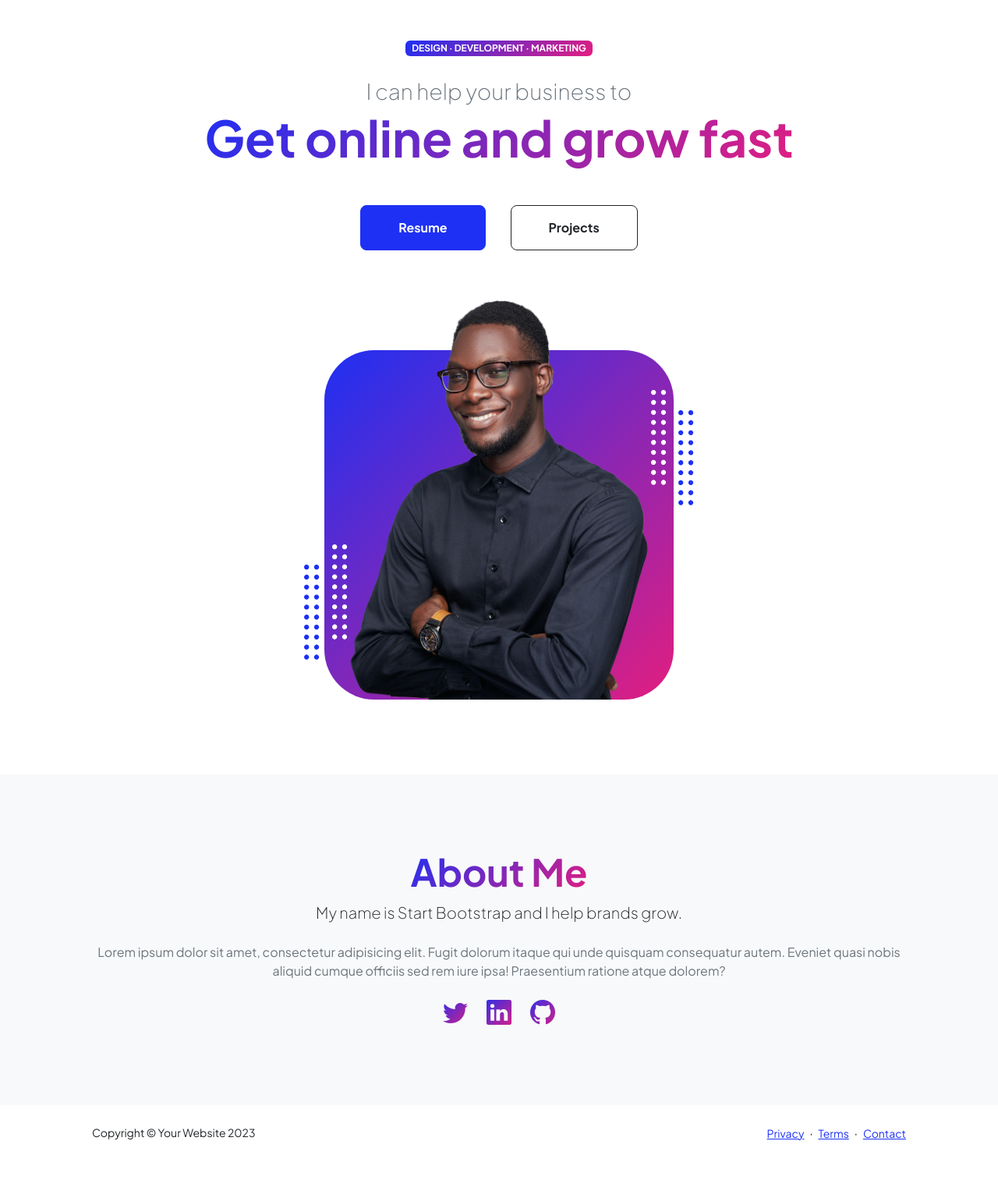
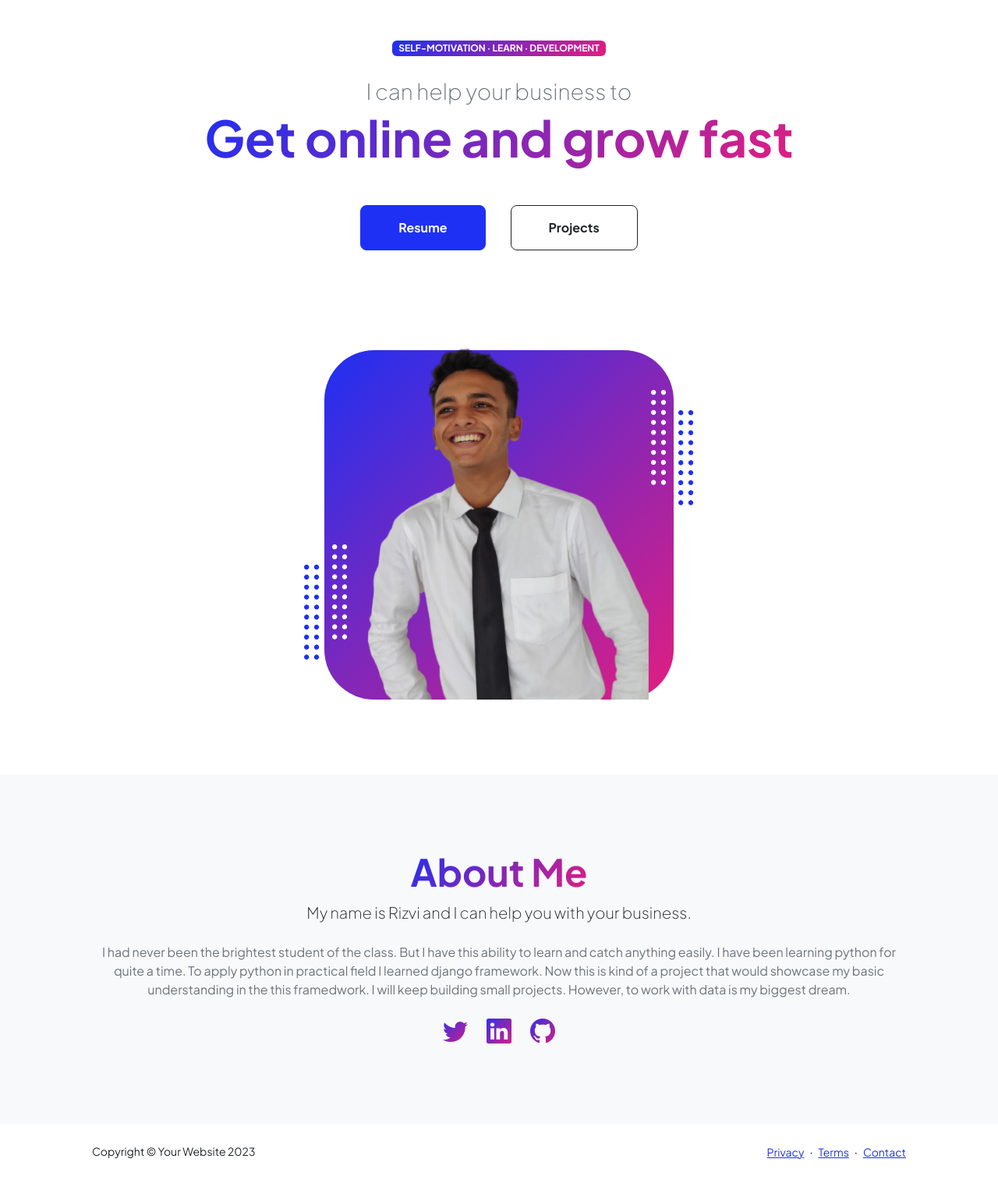
Before and after one commit to Naimul013/portfolio_using_django, a Django app: page / in a window 1280 px wide. Shown: the part 72-1585 px from the top of the page at 78% size. Before the commit the page ends 1534 px from the top, so only its background shows below. Run offline with Django 5.2, Linux system fonts and the light colour scheme; some libraries are stand-ins or nearby versions.

Commit message:
Changed for the index page

```diff
--- a/portfolio_app/templates/portfolio_app/index.html
+++ b/portfolio_app/templates/portfolio_app/index.html
@@ -1,5 +1,6 @@
 
 {% extends "base.html" %}
+{% load static %}
             <!-- Header-->
             {% block content %}
             <header class="py-5">
@@ -8,7 +9,7 @@
                         <div class="col-xxl-5">
                             <!-- Header text content-->
                             <div class="text-center text-xxl-start">
-                                <div class="badge bg-gradient-primary-to-secondary text-white mb-4"><div class="text-uppercase">Design &middot; Development &middot; Marketing</div></div>
+                                <div class="badge bg-gradient-primary-to-secondary text-white mb-4"><div class="text-uppercase">Self-motivation &middot; Learn &middot; Development</div></div>
                                 <div class="fs-3 fw-light text-muted">I can help your business to</div>
                                 <h1 class="display-3 fw-bolder mb-5"><span class="text-gradient d-inline">Get online and grow fast</span></h1>
                                 <div class="d-grid gap-3 d-sm-flex justify-content-sm-center justify-content-xxl-start mb-3">
@@ -23,7 +24,7 @@
                                 <div class="profile bg-gradient-primary-to-secondary">
                                     <!-- TIP: For best results, use a photo with a transparent background like the demo example below-->
                                     <!-- Watch a tutorial on how to do this on YouTube (link)-->
-                                    <img class="profile-img" src="static/images/profile.png" alt="..." />
+                                    <img class="profile-img" src="{% static 'images/profile_bg_removed.png' %}" alt="..." />
                                     <div class="dots-1">
                                         <!-- SVG Dots-->
                                         <svg version="1.1" xmlns="http://www.w3.org/2000/svg" xmlns:xlink="http://www.w3.org/1999/xlink" x="0px" y="0px" viewBox="0 0 191.6 1215.4" style="enable-background: new 0 0 191.6 1215.4" xml:space="preserve">
@@ -149,12 +150,16 @@
                         <div class="col-xxl-8">
                             <div class="text-center my-5">
                                 <h2 class="display-5 fw-bolder"><span class="text-gradient d-inline">About Me</span></h2>
-                                <p class="lead fw-light mb-4">My name is Start Bootstrap and I help brands grow.</p>
-                                <p class="text-muted">Lorem ipsum dolor sit amet, consectetur adipisicing elit. Fugit dolorum itaque qui unde quisquam consequatur autem. Eveniet quasi nobis aliquid cumque officiis sed rem iure ipsa! Praesentium ratione atque dolorem?</p>
+                                <p class="lead fw-light mb-4">My name is Rizvi and I can help you with your business.</p>
+                                <p class="text-muted">I had never been the brightest student of the class. But I have this ability to learn and catch anything easily.
+                                    I have been learning python for quite a time. To apply python in practical field I learned django framework.
+                                    Now this is kind of a project that would showcase my basic understanding in the this framedwork. I will keep building small projects. However, to work
+                                    with data is my biggest dream.
+                                </p>
                                 <div class="d-flex justify-content-center fs-2 gap-4">
                                     <a class="text-gradient" href="#!"><i class="bi bi-twitter"></i></a>
                                     <a class="text-gradient" href="#!"><i class="bi bi-linkedin"></i></a>
-                                    <a class="text-gradient" href="#!"><i class="bi bi-github"></i></a>
+                                    <a class="text-gradient" href="https://github.com/Naimul013"><i class="bi bi-github"></i></a>
                                 </div>
                             </div>
                         </div>
```
Also changed, not shown: static/images/profile_bg_removed.png (added), static/images/profile_me.jpg (added).
